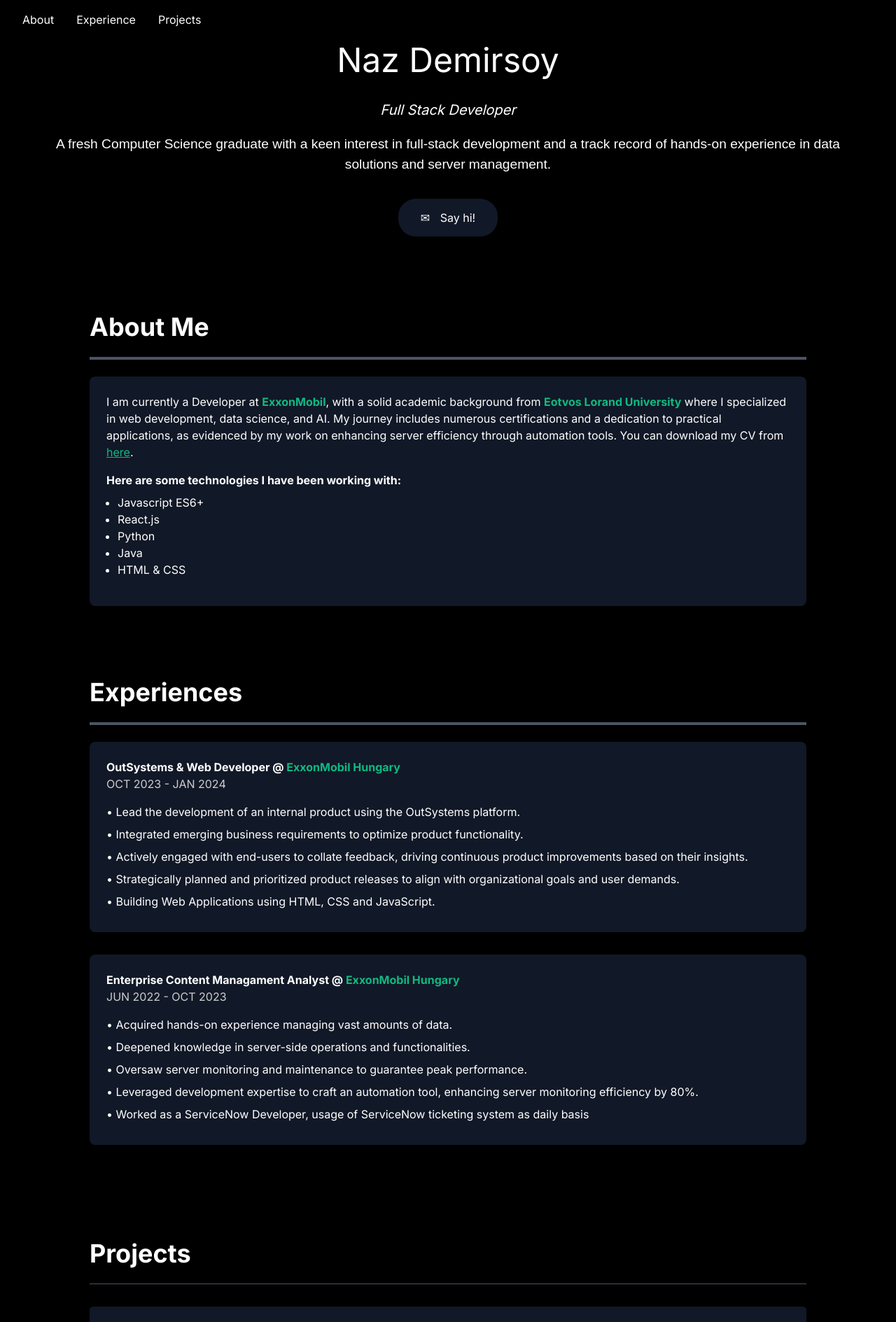
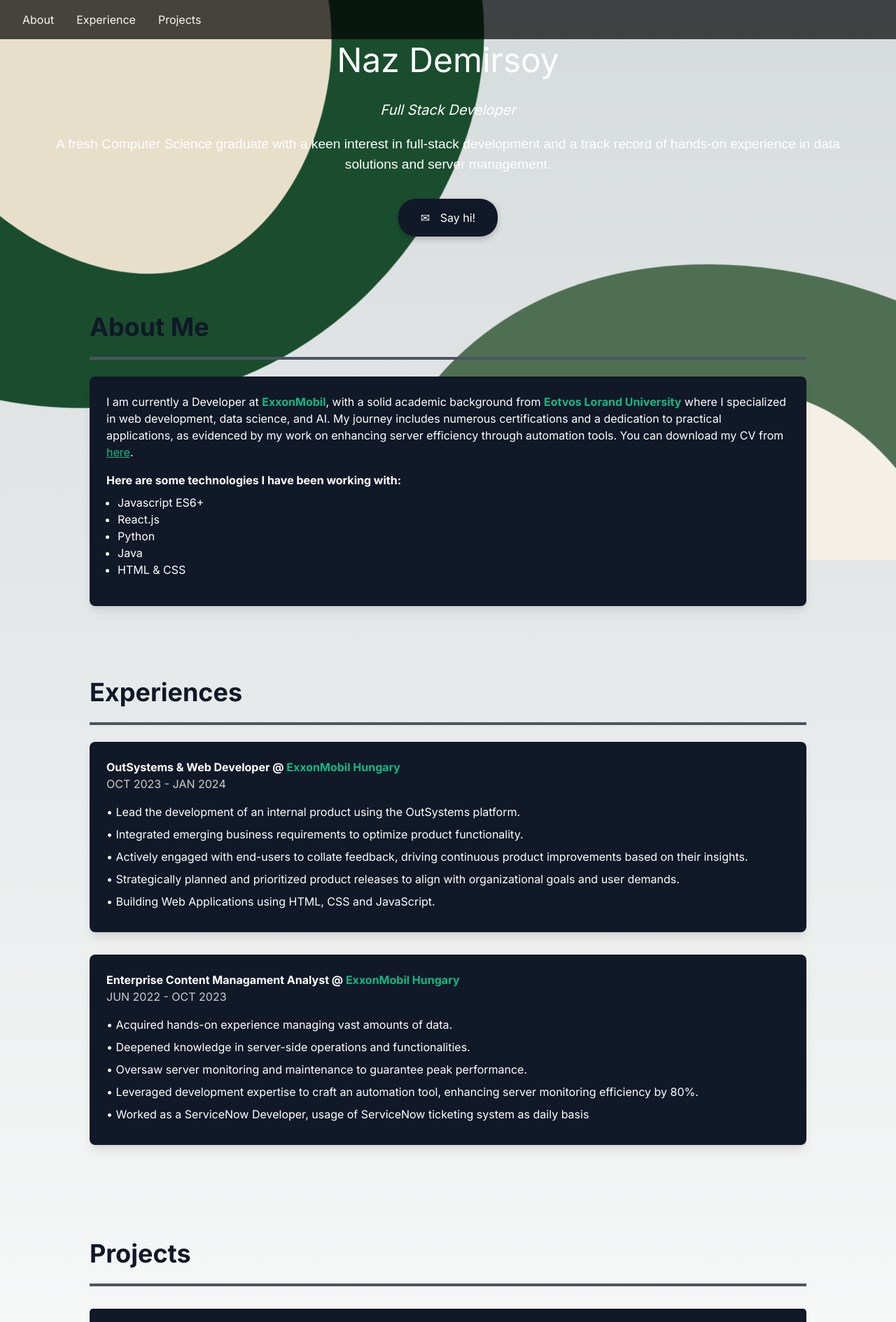
Before and after one commit to nazdemirsoyy/personal_website, a Next.js app: page / in a window 1280 px wide. Shown: the top 1889 px of the page at 70% size. Built offline with nearby package versions, Linux system fonts and the light colour scheme.

Commit message:
Background changes

```diff
--- /dev/null
+++ b/src/app/components/SmoothScrollLink.js
@@ -0,0 +1,33 @@
+import { useNavigation } from 'next/navigation';
+
+const SmoothScrollLink = ({ href, children }) => {
+    const navigation = useNavigation();
+
+    const handleClick = async (e) => {
+        e.preventDefault();
+
+        // Navigate if it's a path change
+        if (href.startsWith('/')) {
+            await navigation.navigate(href);
+        }
+
+        // Extract the anchor part for in-page navigation
+        const anchor = href.split('#')[1];
+        if (anchor) {
+            setTimeout(() => {
+                const element = document.getElementById(anchor);
+                if (element) {
+                    element.scrollIntoView({ behavior: 'smooth' });
+                }
+            }, 100); // Delay to allow for page update, adjust as necessary
+        }
+    };
+
+    return (
+        <a href={href} onClick={handleClick} style={{ cursor: 'pointer' }}>
+            {children}
+        </a>
+    );
+};
+
+export default SmoothScrollLink;
--- a/src/app/components/about.me.module.css
+++ b/src/app/components/about.me.module.css
@@ -1,5 +1,5 @@
 .sectionAbout {
-  background-color: #000000; /* bg-gray-800 */
+  /* background-color: #000000; bg-gray-800 */
   color: #FFFFFF; /* text-white */
   padding: 3rem 0; /* py-12 */
 }
@@ -15,6 +15,7 @@
   border-bottom: 0.25rem solid #4B5563; /* border-b-4 border-gray-500 */
   padding-bottom: 1rem; /* pb-4 */
   margin-bottom: 1.5rem; /* mb-6 */
+  color: #111827;
 }
 
 .cardContainer {
--- a/src/app/components/about.module.css
+++ b/src/app/components/about.module.css
@@ -1,5 +1,5 @@
 .container {
-  background-color: #000; /* Black background */
+  /*background-color: #000;  Black background */
   text-align: center; /* Center the content */
   padding: 50px; /* Add padding around the content */
   color: #fff; /* White text color */
--- a/src/app/components/experiences.module.css
+++ b/src/app/components/experiences.module.css
@@ -1,5 +1,5 @@
 .sectionExperience {
-    background-color: #000000;
+    /* background-color: #000000; */
     color: #FFFFFF;
     padding: 3rem 0;
   }
@@ -15,6 +15,7 @@
     border-bottom: 0.25rem solid #4B5563;
     padding-bottom: 1rem;
     margin-bottom: 1.5rem;
+    color: #111827;
   }
 
   .cardContainer {
--- a/src/app/components/footer.module.css
+++ b/src/app/components/footer.module.css
@@ -1,5 +1,5 @@
 .footer {
-    background-color: #000000;
+    /* background-color: #000000;  */
     color: #fff; /* White text color */
     padding: 1rem; /* Padding around the content */
     text-align: center; /* Center the links */
--- a/src/app/components/header.js
+++ b/src/app/components/header.js
@@ -1,14 +1,28 @@
 import styles from '../components/header.module.css';
+// import { useState } from 'react';
+import Link from 'next/link';
+// import SmoothScrollLink from './SmoothScrollLink';
+
+export default function Header() {
+
+    return (
 
 
-export default function Header() {
-    return (
+
         <header className={styles.header}>
           <nav className={styles.navbar}>
-            {/* <a href="/" className={styles.brand}>Naz Demirsoy</a> */
-            <a href="#about" className={styles.navItem}>About</a>}
-            <a href="#experience" className={styles.navItem}>Experience</a>
-            <a href="#projects" className={styles.navItem}>Projects</a>
+            <Link href="#about" scroll={true} className={styles.navItem}>
+                About
+            </Link>
+            <Link href="#experience" scroll={true} className={styles.navItem}>
+                Experience
+            </Link>
+            <Link href="#projects" scroll={true} className={styles.navItem}>
+                Projects
+            </Link>
+          {/* <SmoothScrollLink href="#about">About</SmoothScrollLink>
+          <SmoothScrollLink href="#experience">Experience</SmoothScrollLink>
+          <SmoothScrollLink href="#projects">Projects</SmoothScrollLink> */}
           </nav>
         </header>
       );
--- a/src/app/components/header.module.css
+++ b/src/app/components/header.module.css
@@ -1,11 +1,13 @@
 .header {
-    background-color: #000000; /* Dark background */
+     /*background-color: #000000; Dark background */
     color: #FFFFFF; /* White text color */
     display: flex;
     align-items: center;
     padding: 0.5rem 1rem;
     position: fixed;
     width: 100%;
+    background-color: black;
+    opacity: 0.7;
   }
 
   .navbar {
@@ -18,11 +20,10 @@
     color: #FFFFFF;
     text-decoration: none;
     padding: 0.5rem 1rem;
-    transition: color 0.3s;
+    /* transition: color 0.3s; */
+    transition: color 0.3s ease, transform 0.3s ease;
   }
 
   .navItem:hover {
     color: #10B981; /* Highlight color for hover state */
   }
-
-  /* Additional styling here for responsive design or active states */
--- /dev/null
+++ b/src/app/components/home.modules.css
@@ -0,0 +1,36 @@
+/* styles/Home.module.css */
+body {
+    background-color: #fee440;
+}
+
+svg {
+    position: fixed;
+    top: 0;
+    left: 0;
+    width: 100%;
+    height: 100vh;
+}
+
+.links {
+    position: fixed;
+    bottom: 20px;
+    right: 20px;
+    font-size: 18px;
+    font-family: sans-serif;
+}
+
+a {
+    text-decoration: none;
+    color: black;
+    margin-left: 1em;
+}
+
+a:hover {
+    text-decoration: underline;
+}
+
+a img.icon {
+    display: inline-block;
+    height: 1em;
+    margin: 0 0 -0.1em 0.3em;
+}
--- a/src/app/components/projects.module.css
+++ b/src/app/components/projects.module.css
@@ -1,5 +1,5 @@
 .sectionProjects {
-  background-color: #000000;
+  /* background-color: #000000;  */
   color: #FFFFFF;
   padding: 3rem 0;
 }
@@ -12,9 +12,10 @@
 .heading {
   font-size: 2.25rem;
   font-weight: 700;
-  border-bottom: 1px solid #4B5563;
+  border-bottom: 0.25rem solid #4B5563;
   padding-bottom: 1rem;
   margin-bottom: 2rem;
+  color: #111827;
 }
 
 .projectCard {
--- a/src/app/page.tsx
+++ b/src/app/page.tsx
@@ -8,6 +8,41 @@ import Header  from './components/header';
 export default function Home() {
   return (
     <div>
+      {/* SVG Background */}
+      <svg preserveAspectRatio="xMidYMid slice" viewBox="0 0 100 100" style={{
+        position: 'fixed',
+        top: 0,
+        left: 0,
+        width: '100%',
+        height: '100vh',
+        zIndex: -1 // Ensure SVG stays in the background
+      }}>
+        <defs>
+          <style>
+            {`
+              @keyframes rotate {
+                0% { transform: rotate(0deg); }
+                100% { transform: rotate(360deg); }
+              }
+              .out-top { animation: rotate 20s linear infinite; transform-origin: 13px 25px; }
+              .in-top { animation: rotate 10s linear infinite; transform-origin: 13px 25px; }
+              .out-bottom { animation: rotate 25s linear infinite; transform-origin: 84px 93px; }
+              .in-bottom { animation: rotate 15s linear infinite; transform-origin: 84px 93px; }
+            `}
+          </style>
+        </defs>
+        {/* SVG paths */}
+        <svg>
+        <path fill="#1A4D2E" className="out-top" d="M37-5C25.1-14.7,5.7-19.1-9.2-10-28.5,1.8-32.7,31.1-19.8,49c15.5,21.5,52.6,22,67.2,2.3C59.4,35,53.7,8.5,37-5Z"/>
+        <path fill="#E8DFCA" className="in-top" d="M20.6,4.1C11.6,1.5-1.9,2.5-8,11.2-16.3,23.1-8.2,45.6,7.4,50S42.1,38.9,41,24.5C40.2,14.1,29.4,6.6,20.6,4.1Z"/>
+        <path fill="#4F6F52" className="out-bottom" d="M105.9,48.6c-12.4-8.2-29.3-4.8-39.4.8-23.4,12.8-37.7,51.9-19.1,74.1s63.9,15.3,76-5.6c7.6-13.3,1.8-31.1-2.3-43.8C117.6,63.3,114.7,54.3,105.9,48.6Z"/>
+        <path fill="#F5EFE6" className="in-bottom" d="M102,67.1c-9.6-6.1-22-3.1-29.5,2-15.4,10.7-19.6,37.5-7.6,47.8s35.9,3.9,44.5-12.5C115.5,92.6,113.9,74.6,102,67.1Z"/>
+        </svg>
+
+      </svg>
+
+      {/* Content Wrapper */}
+      {/* <div style={{ backgroundColor: 'transparent', minHeight: '100vh' }}> */}
         <Header/>
         <About />
         <AboutMe/>
@@ -15,5 +50,6 @@ export default function Home() {
         <Projects/>
         <Footer/>
       </div>
+    // </div>
   );
 }
```
Lines whose indentation alone changed are shown as unchanged.
